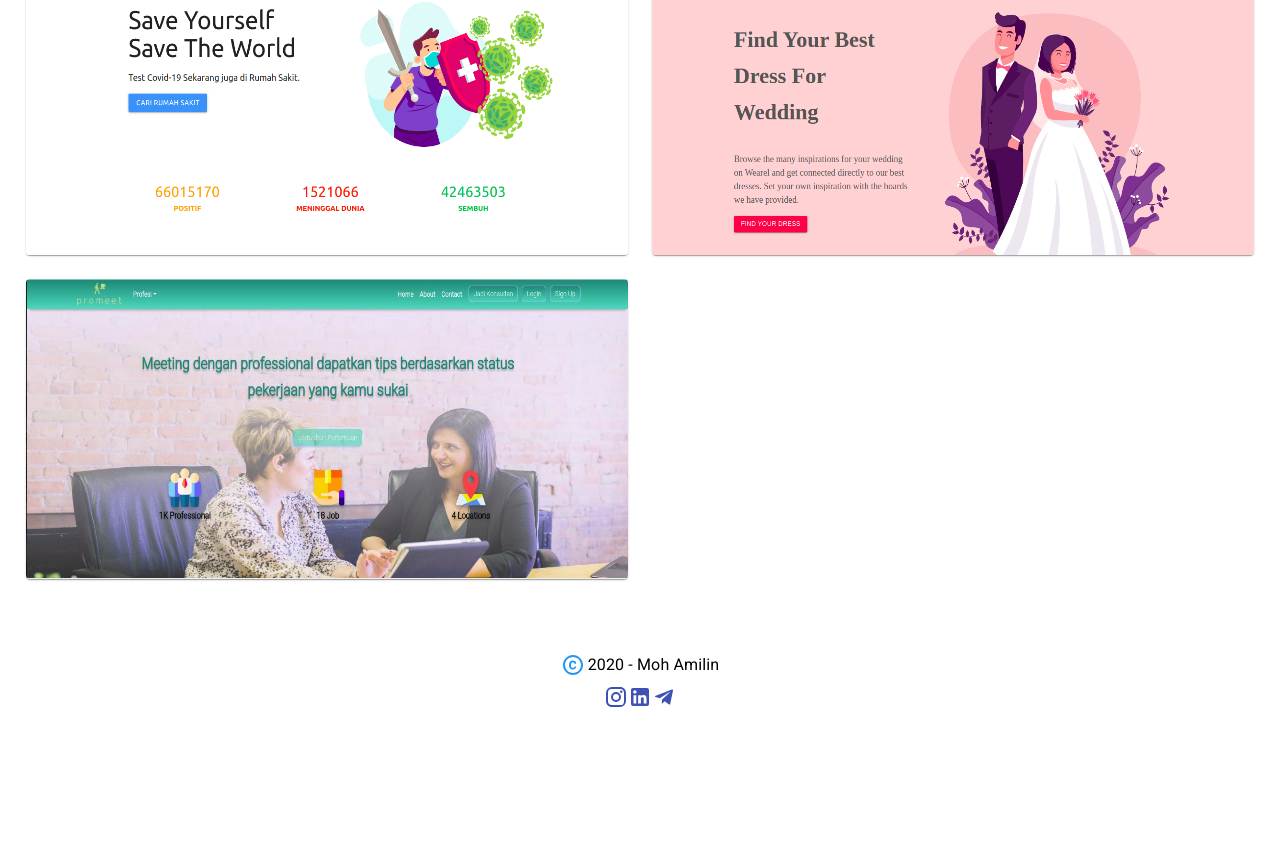
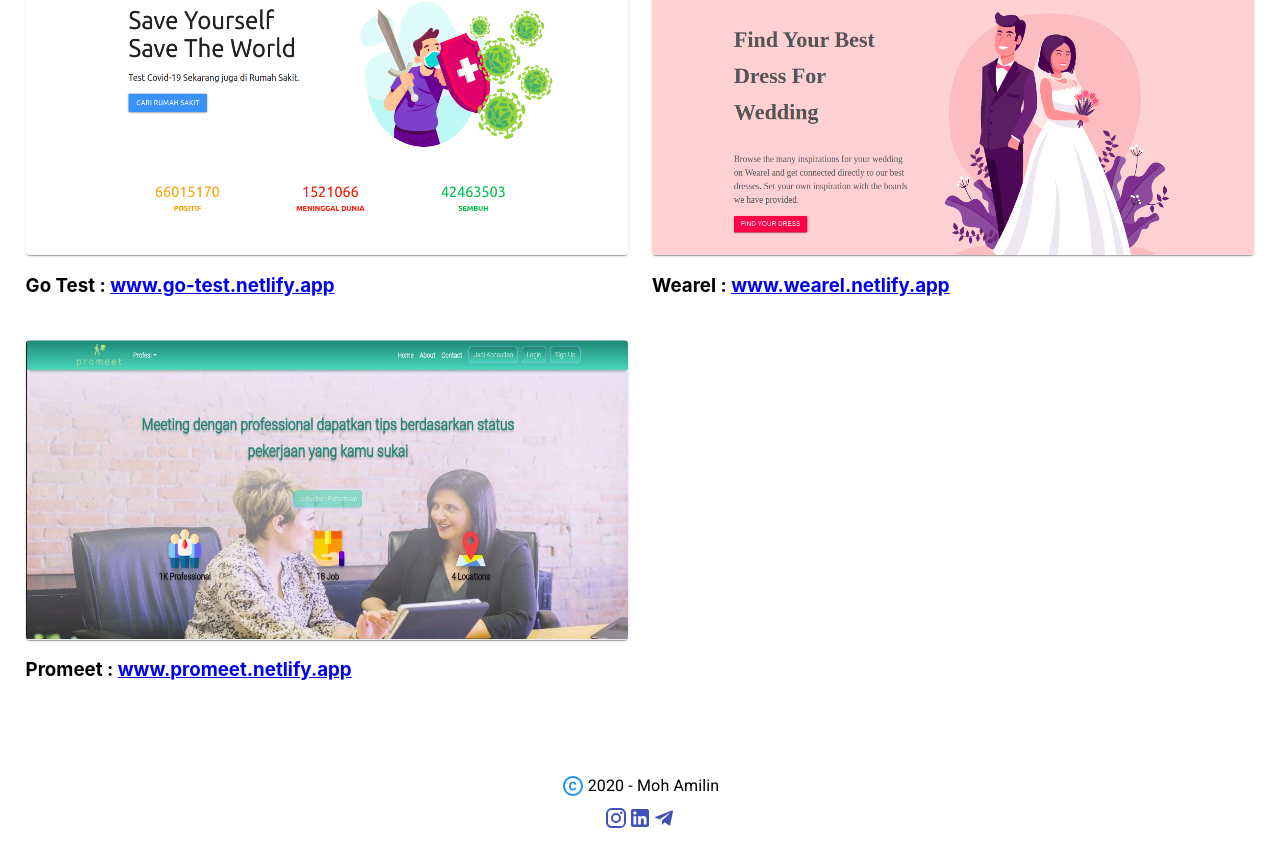
Before and after one commit to mohamilin/myprofile, a React (Create React App) app: page /portofolio in a window 1280 px wide. Shown: the part 277-1144 px from the top of the page. Before the commit the page ends 1038 px from the top, so only its background shows below. Built offline with nearby package versions, Linux system fonts and the light colour scheme.

Commit message:
update link porto

```diff
--- a/src/pages/Portofolio.js
+++ b/src/pages/Portofolio.js
@@ -22,6 +22,7 @@ const useStyles = makeStyles((theme) => ({
     padding: theme.spacing(2),
     textAlign: "center",
     height: 280,
+
     color: theme.palette.text.secondary,
   },
   gotest: {
@@ -47,11 +48,13 @@ function Portofolio() {
           <Card className={classes.rootCard}>
             <img src={goTest} className={classes.portofolio} alt="img gotest" />
           </Card>
+          <h3>Go Test <span> :</span> <a target="_blank" href="https://go-test.netlify.app/" rel="noreferrer">www.go-test.netlify.app</a> </h3>
         </Grid>
         <Grid item xs={12} sm={6} style={{ marginBottom: 0 }}>
           <Card className={classes.rootCard}>
             <img src={wearel} className={classes.portofolio} alt="img wearel" />
           </Card>
+          <h3>Wearel <span> :</span> <a target="_blank" href="http://wearel.netlify.app" rel="noreferrer">www.wearel.netlify.app</a> </h3>
         </Grid>
         <Grid item xs={12} sm={6} style={{ marginBottom: 40 }}>
           <Card className={classes.rootCard}>
@@ -61,6 +64,7 @@ function Portofolio() {
               alt="img promeet"
             />
           </Card>
+          <h3>Promeet <span> :</span> <a target="_blank" href="https://promeet.netlify.app/" rel="noreferrer">www.promeet.netlify.app</a> </h3>
         </Grid>
       </Grid>
     </>
```
Also changed, not shown: 1 other file (tests, documents, lock files or other folders).
